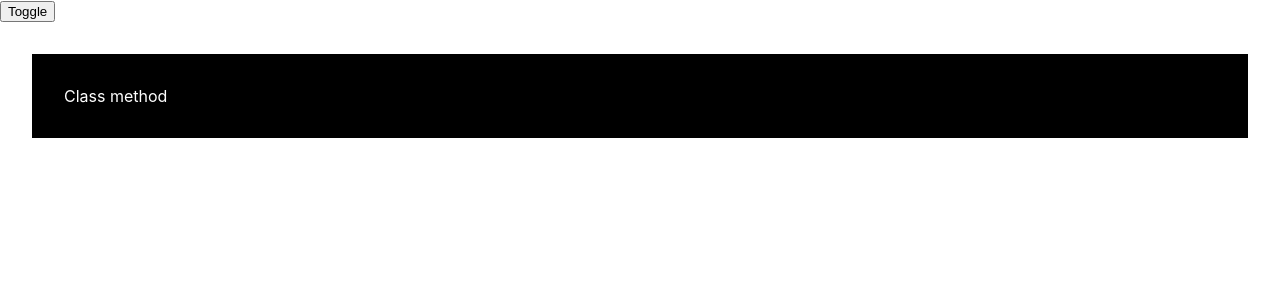
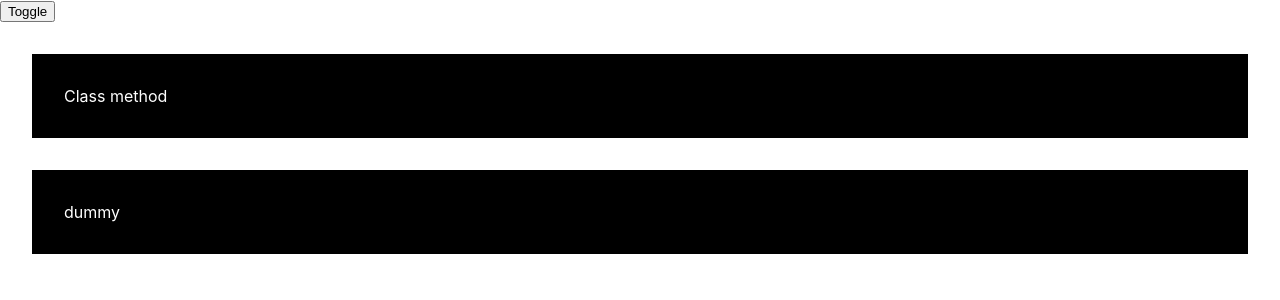
Before and after one commit to santhoshkumar-27/hooks, a React (Create React App) app: page / in a window 1280 px wide. Shown: the top 300 px of the page. Built offline with nearby package versions, Linux system fonts and the light colour scheme.

Commit message:
feat: theme context impleted in the function component

```diff
--- a/src/App.js
+++ b/src/App.js
@@ -1,6 +1,7 @@
 import './App.css';
 import React, { useState, useEffect } from 'react';
 import {ClassContextComponet} from './ClassContextComponent';
+import {FunctionContextComponent} from './FunctionContextComponent';
 export const ThemeContext = React.createContext();
 
 function App() {
@@ -19,6 +20,7 @@ function App() {
     </div>
     <div>
       <ClassContextComponet />
+      <FunctionContextComponent />
     </div>
     </ThemeContext.Provider>
   );
--- /dev/null
+++ b/src/FunctionContextComponent.js
@@ -0,0 +1,20 @@
+import { useContext } from "react";
+import { ThemeContext } from './App'
+
+
+export function FunctionContextComponent() {
+    const darkTheme = useContext(ThemeContext)
+
+    const theme = {
+        backgroundColor: darkTheme ? '#fff' : '#000',
+        color: darkTheme ? '#000' : '#fff',
+        padding: '2rem',
+        margin: '2rem'
+    }
+
+    return (
+        <div style={theme}>
+            dummy
+        </div>
+    )
+}
```
